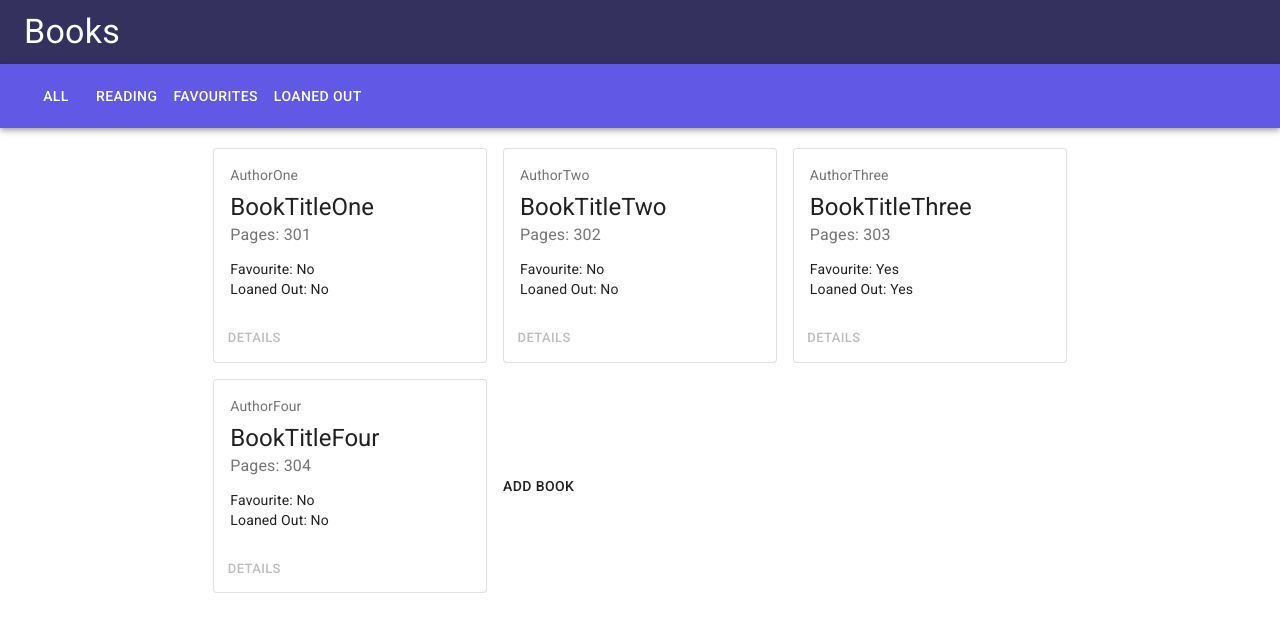
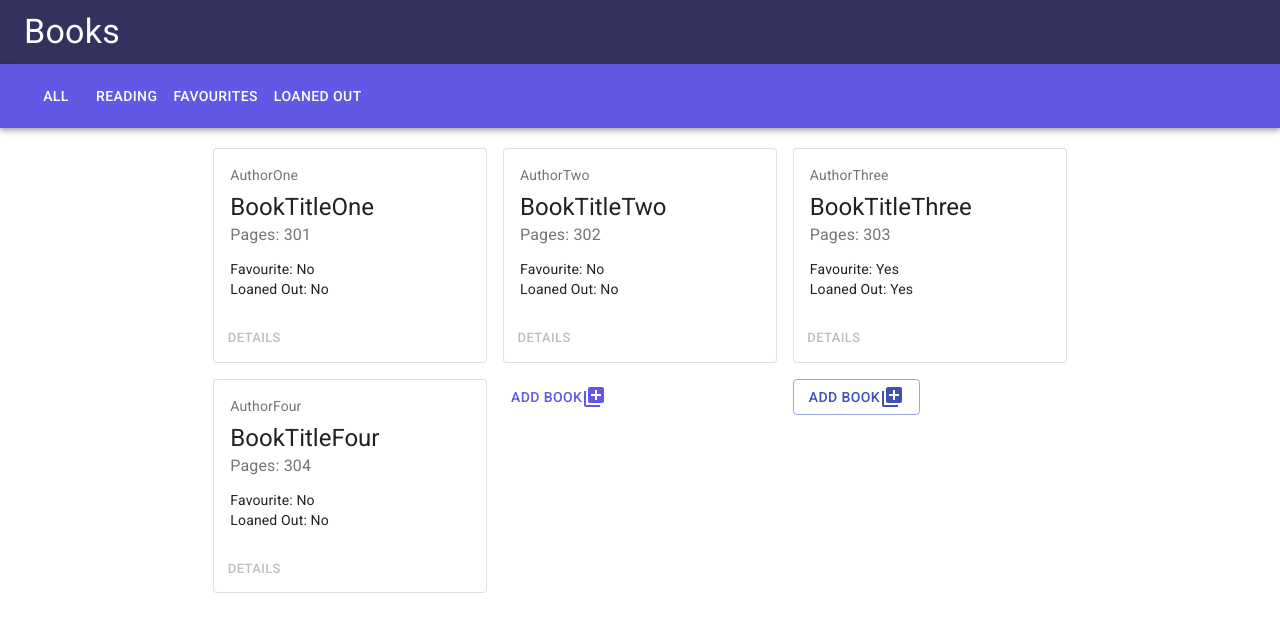
Before and after one commit to flsoller/library-react-app, a React (Create React App) app: page / in a window 1280 px wide. Shown: the top 632 px of the page. Built offline with nearby package versions, Linux system fonts and the light colour scheme.

Commit message:
Add new "Add Book" modal.

```diff
--- /dev/null
+++ b/src/components/content/AddBookModal.jsx
@@ -0,0 +1,93 @@
+import React, { useState } from 'react';
+import Button from '@material-ui/core/Button';
+import TextField from '@material-ui/core/TextField';
+import Dialog from '@material-ui/core/Dialog';
+import DialogActions from '@material-ui/core/DialogActions';
+import DialogContent from '@material-ui/core/DialogContent';
+import DialogContentText from '@material-ui/core/DialogContentText';
+import DialogTitle from '@material-ui/core/DialogTitle';
+import LibraryAddIcon from '@material-ui/icons/LibraryAdd';
+
+const AddBookModal = ({ handleInputDialog }) => {
+  // Open/Close for dialog.
+  const [open, setOpen] = useState(false);
+
+  const handleClickOpen = () => {
+    setOpen(true);
+  };
+
+  const handleClose = () => {
+    setOpen(false);
+  };
+
+  // State hook that contains dialog input
+  const [book, setBook] = useState({
+    title: '',
+    author: '',
+    pages: 0,
+    isFav: false,
+    isLoaned: false,
+    key: Math.random(),
+  });
+
+  // Update state from text field inputs
+  const handleChange = (e) => {
+    setBook({ ...book, [e.target.id]: e.target.value });
+  };
+
+  return (
+    <div>
+      <Button variant="outlined" color="primary" onClick={handleClickOpen}>
+        Add Book
+        <LibraryAddIcon />
+      </Button>
+      <Dialog
+        open={open}
+        onClose={handleClose}
+        aria-labelledby="form-dialog-title"
+      >
+        <DialogTitle id="form-dialog-title">Add Book</DialogTitle>
+        <DialogContent>
+          <DialogContentText>Enter book details below:</DialogContentText>
+          <TextField
+            autoFocus
+            margin="dense"
+            id="author"
+            label="Book Author"
+            type="text"
+            fullWidth
+            onChange={handleChange}
+          />
+          <TextField
+            autoFocus
+            margin="dense"
+            id="title"
+            label="Book Title"
+            type="text"
+            fullWidth
+            onChange={handleChange}
+          />
+          <TextField
+            autoFocus
+            margin="dense"
+            id="pages"
+            label="# Pages"
+            type="text"
+            fullWidth
+            onChange={handleChange}
+          />
+        </DialogContent>
+        <DialogActions>
+          <Button onClick={handleClose} color="primary">
+            Cancel
+          </Button>
+          <Button onClick={handleClose} color="primary">
+            Add Book
+          </Button>
+        </DialogActions>
+      </Dialog>
+    </div>
+  );
+};
+
+export default AddBookModal;
--- a/src/components/content/ContentHolder.jsx
+++ b/src/components/content/ContentHolder.jsx
@@ -4,11 +4,16 @@ import React, { useState } from 'react';
 
 import CardItem from './CardItem';
 import { Grid, makeStyles, Button } from '@material-ui/core';
+import LibraryAddIcon from '@material-ui/icons/LibraryAdd';
+import AddBookModal from './AddBookModal';
 
 // Material-UI styling hook.
 const useStyles = makeStyles({
   topMargin: {
     marginTop: 12,
+  },
+  buttonText: {
+    color: '#6159E5',
   },
 });
 
@@ -81,11 +86,29 @@ function ContentHolder() {
     </Grid>
   ));
 
+  // Handle input from dialog
+  const handleInputDialog = (input) => (e) => {
+    setBooks([
+      ...books,
+      {
+        [input]: e.target.value,
+      },
+    ]);
+  };
+
   //JSX
   return (
     <Grid container spacing={2} className={classes.topMargin}>
       {renderBooks}
-      <Button onClick={addBook}>Add Book</Button>
+      <Grid item xs={12} sm={6} md={4}>
+        <Button onClick={addBook} className={classes.buttonText}>
+          Add Book
+          <LibraryAddIcon />
+        </Button>
+      </Grid>
+      <Grid item>
+        <AddBookModal handleInputDialog={handleInputDialog} />
+      </Grid>
     </Grid>
   );
 }
```
